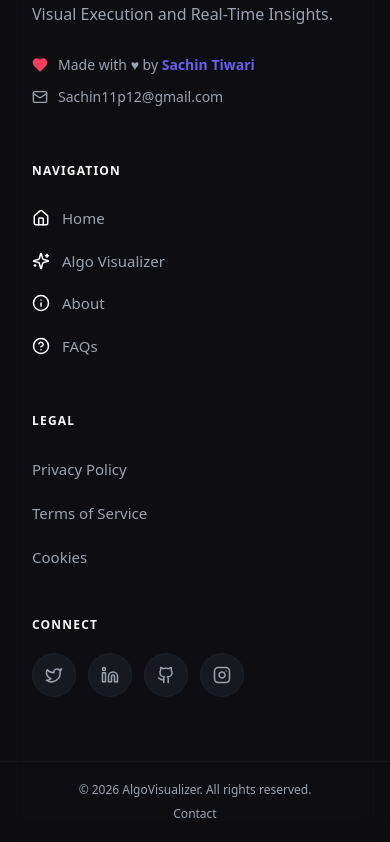
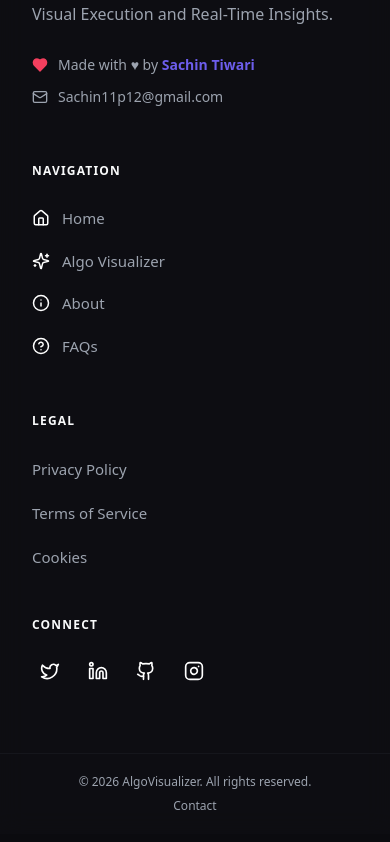
Before and after one commit to sachin11p12/Algorithm-Visualizer, a Next.js app in the folder Frontend/: page / in a window 390 px wide. Shown: the part 1556-2398 px from the top of the page. Built offline with nearby package versions, Linux system fonts and the light colour scheme.

Commit message:
feat: add responsive footer component with navigation and social links

```diff
--- a/Frontend/components/layout/Footer.tsx
+++ b/Frontend/components/layout/Footer.tsx
@@ -136,9 +136,9 @@
                     target="_blank"
                     rel="noopener noreferrer"
                     aria-label={label}
-                    className="w-11 h-11 flex items-center justify-center rounded-full bg-secondary/60 border border-border/50 text-muted-foreground hover:bg-primary hover:text-primary-foreground hover:border-primary transition-all duration-200"
+                    className="p-2 text-foreground dark:text-white hover:text-primary transition-colors duration-200 group"
                   >
-                    <Icon className="w-[18px] h-[18px]" />
+                    <Icon className="w-5 h-5 text-foreground dark:text-white group-hover:text-primary transition-colors duration-200" />
                   </a>
                 ))}
               </div>
```
